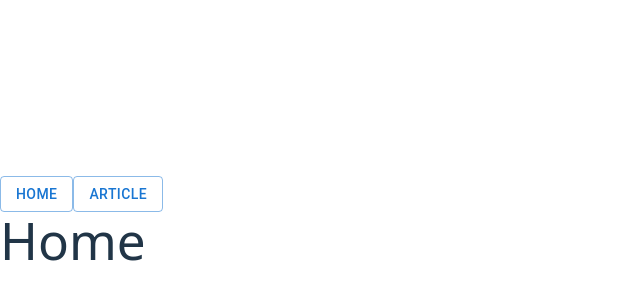
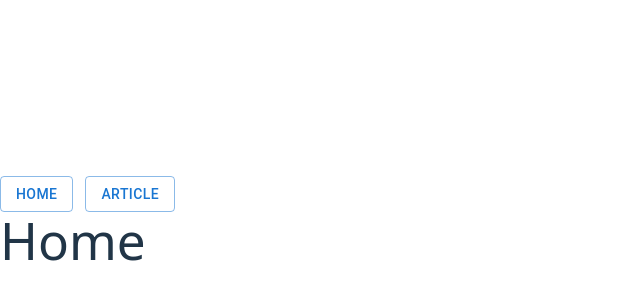
Before and after one commit to RoyDumblauskas/blog-service, a React app in the folder frontend/: page / in a window 1280 px wide. Shown: the part 178-478 px from the top of the page, without its empty margins (0-640 px from the left). Built offline with nearby package versions, Linux system fonts and the light colour scheme; the HTML template or start-up script is replaced by a standard one.

Commit message:
do not use chatGPT navbar

```diff
--- a/frontend/src/components/Navbar.tsx
+++ b/frontend/src/components/Navbar.tsx
@@ -3,22 +3,22 @@ import { Link } from 'react-router-dom';
 
 export default function Navbar() {
   return (
-    <div className="flex-row">
+    <div className="flex flex-row gap-3">
       <Button
-        variant="outlined"
         component={Link}
         to="/"
+        variant="outlined"
       >
         Home
       </Button>
+
       <Button
-        variant="outlined"
         component={Link}
         to="/article"
+        variant="outlined"
       >
         Article
       </Button>
-
     </div>
   );
 };
```
